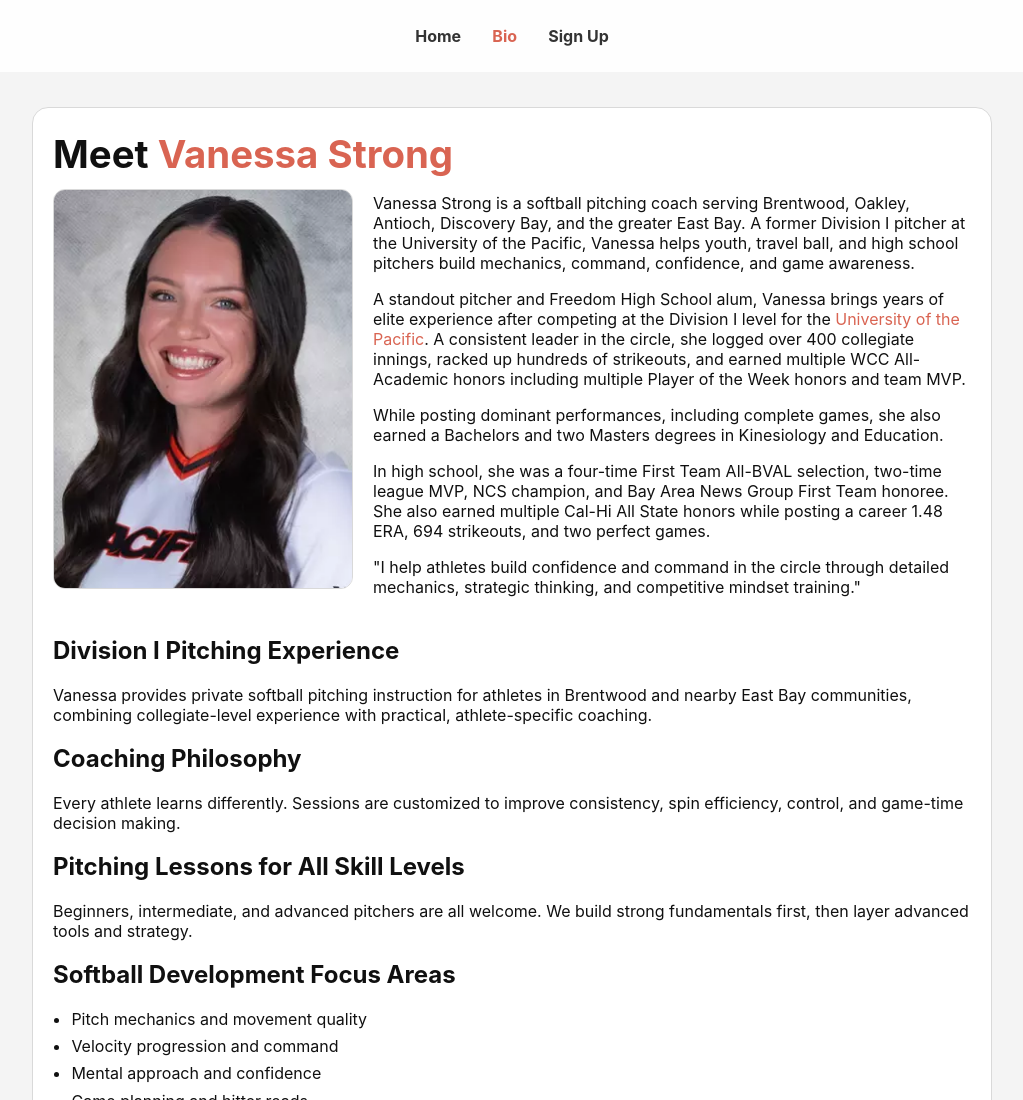
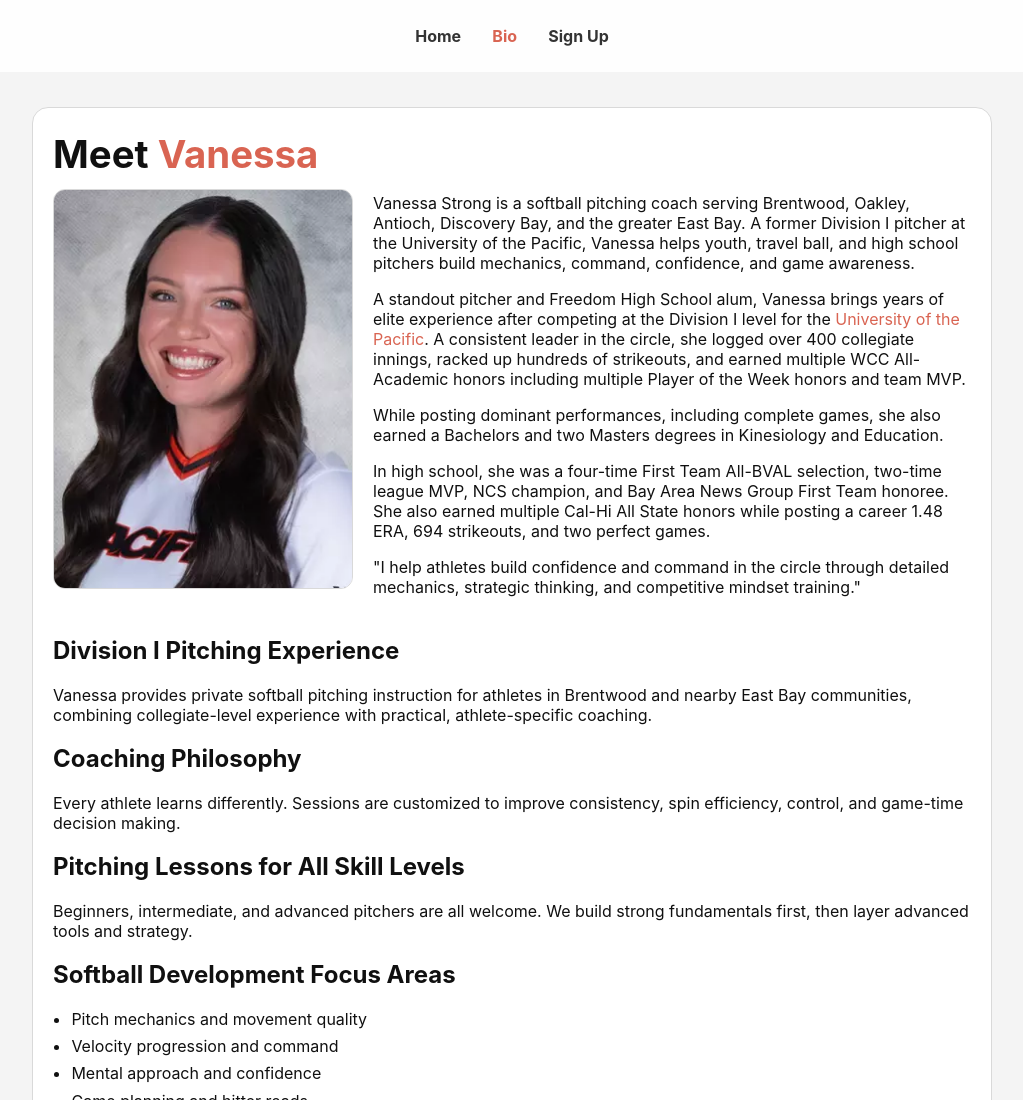
Before and after one commit to dstrong23/smbfastpitch, a website: page bio.html in a window 1280 px wide. Shown: the top 1100 px of the page, without its empty margins (128-1151 px from the left). Drawn offline with Linux system fonts and the light colour scheme.

Commit message:
Shorten bio heading and add Facebook image

```diff
--- a/bio.html
+++ b/bio.html
@@ -118,7 +118,7 @@
     <main>
       <div class="container">
         <section class="card" aria-label="Coach bio">
-          <h1>Meet <span class="accent">Vanessa Strong</span></h1>
+          <h1>Meet <span class="accent">Vanessa</span></h1>
           <img class="bio-headshot" src="images/headshot-vanessa.webp" alt="Vanessa Strong, Brentwood softball pitching coach and former Division I pitcher" />
           <p>Vanessa Strong is a softball pitching coach serving Brentwood, Oakley, Antioch, Discovery Bay, and the greater East Bay. A former Division I pitcher at the University of the Pacific, Vanessa helps youth, travel ball, and high school pitchers build mechanics, command, confidence, and game awareness.</p>
           <p>A standout pitcher and Freedom High School alum, Vanessa brings years of elite experience after competing at the Division I level for the <a href="https://pacifictigers.com/sports/softball/roster/vanessa--strong/5079">University of the Pacific</a>. A consistent leader in the circle, she logged over 400 collegiate innings, racked up hundreds of strikeouts, and earned multiple WCC All-Academic honors including multiple Player of the Week honors and team MVP.</p>
```
Also changed, not shown: images/facebook.png (added).
